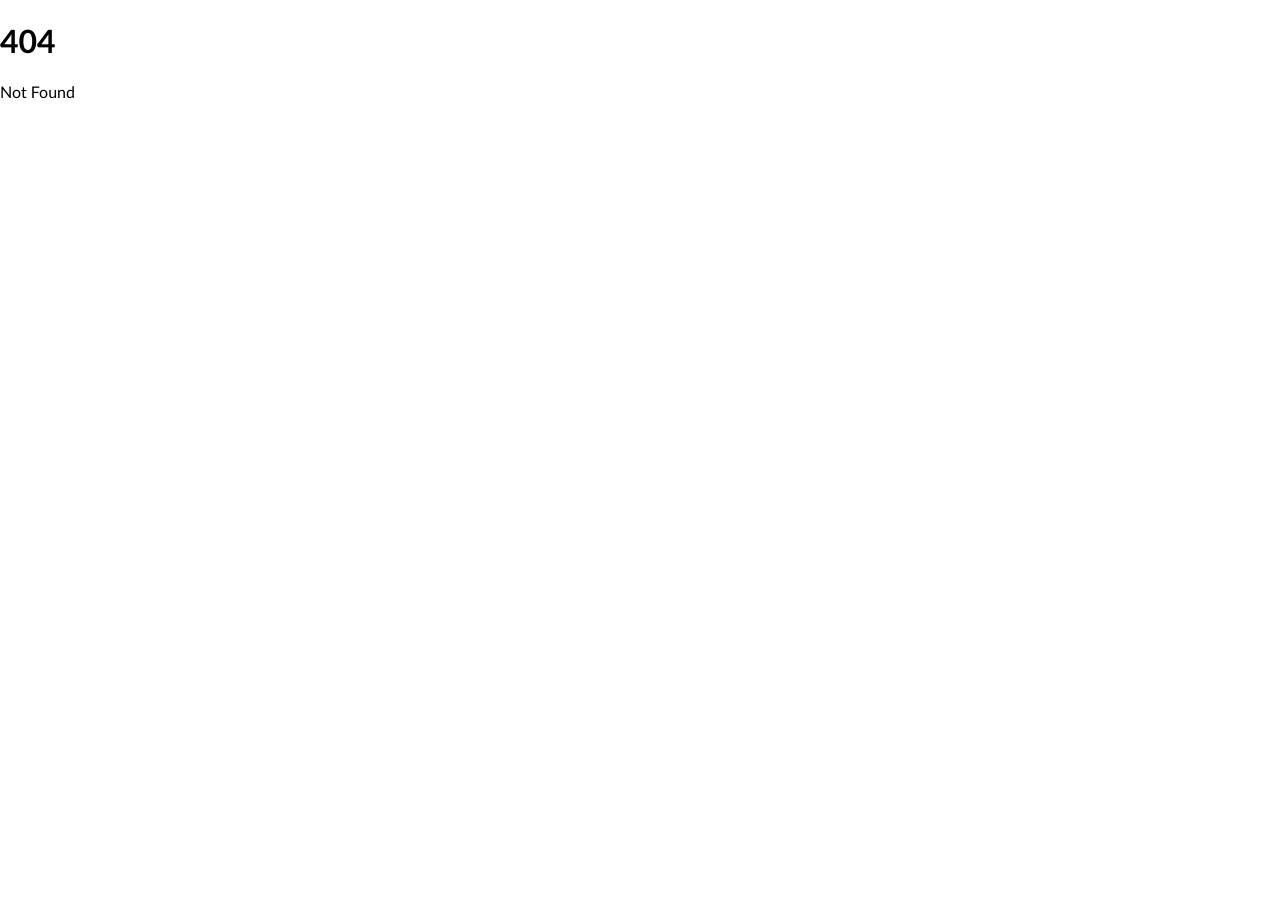
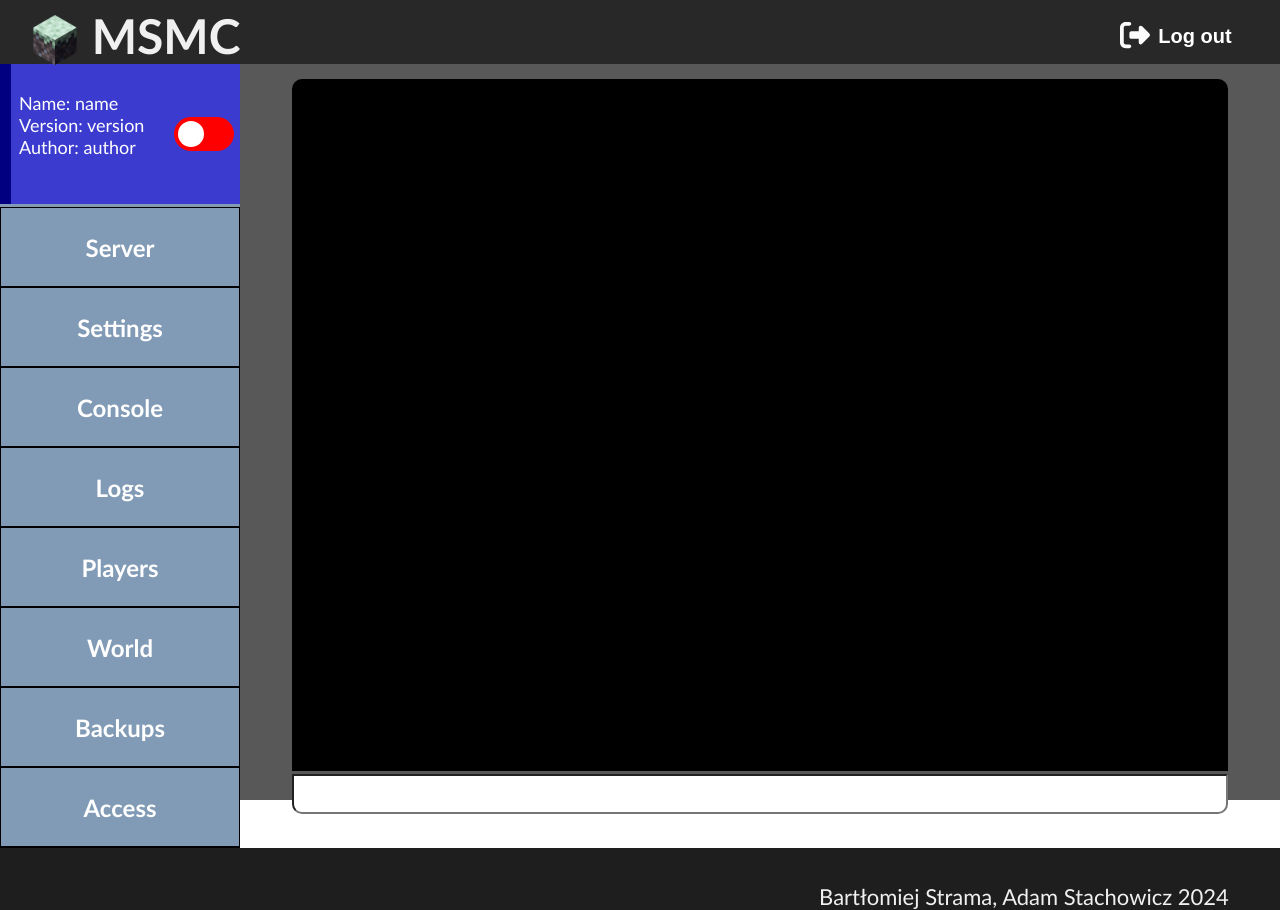
Before and after one commit to BadClup/MSMC, a SvelteKit app in the folder frontend/: page /configuration/console in a window 1280 px wide. Before the commit this address had no page. Before the commit the page ends 800 px from the top, so only its background shows below. Built offline with nearby package versions, Linux system fonts and the light colour scheme.

Commit message:
Created settings, console and logs

```diff
--- a/frontend/src/routes/configuration/+page.svelte
+++ b/frontend/src/routes/configuration/+page.svelte
@@ -23,14 +23,14 @@
         display: inline-block;
         float: left;
         height: 100%;
-        width: 220px;
+        width: 240px;
     }
 
     #settings{
         display: inline-block;
         box-sizing: border-box;
         height: 100%;
-        width: calc(100% - 220px);
+        width: calc(100% - 240px);
         float: right;
         padding-top: 15px;
         flex: 1;
--- /dev/null
+++ b/frontend/src/routes/configuration/console/+page.svelte
@@ -0,0 +1,78 @@
+<script lang="ts">
+    import Top from "$lib/components/Top.svelte";
+    import Footer from "$lib/components/Footer.svelte";
+    import OptionsList from "./../optionsList.svelte";
+</script>
+<style>
+    #container{
+        display: flex;
+        flex-direction: column;
+        height: 100vh;
+        box-sizing: border-box;
+        padding: 0;
+        background-color: rgb(88, 88, 88);
+        color: white;
+    }
+
+    #container2{
+        width: 100%;
+        flex: 1;
+    }
+
+    #listContainer{
+        display: inline-block;
+        float: left;
+        height: 100%;
+        width: 240px;
+    }
+
+    #consoleContainer{
+        display: inline-block;
+        box-sizing: border-box;
+        height: 100%;
+        width: calc(100% - 240px);
+        float: right;
+        padding-top: 15px;
+        flex: 1;
+    }
+
+    #consoleHistory{
+        display: inline-block;
+        box-sizing: border-box;
+        width: 90%;
+        height: 90%;
+        border-radius: 10px 10px 0 0;
+        margin-left: 5%;
+        background-color: black;
+    }
+
+    input{
+        display: inline-block;
+        box-sizing: border-box;
+        width: 90%;
+        height: 40px;
+        border-radius: 0 0 10px 10px;
+        margin-left: 5%;
+        font-size: 16px;
+        padding-left: 10px;
+    }
+
+    input:focus{
+        outline: none;
+    }
+
+</style>
+
+<div id="container">
+    <Top logout={true}/>
+    <div id="container2">
+        <div id="listContainer">
+            <OptionsList name={"name"} version={"version"} author={"author"}/>
+        </div>
+        <div id="consoleContainer">
+            <div id="consoleHistory"></div>
+            <input type="text" autofocus spellcheck="false">
+        </div>
+    </div>
+    <Footer/>
+</div>
--- /dev/null
+++ b/frontend/src/routes/configuration/logs/+page.svelte
@@ -0,0 +1,63 @@
+<script lang="ts">
+    import Top from "$lib/components/Top.svelte";
+    import Footer from "$lib/components/Footer.svelte";
+    import OptionsList from "./../optionsList.svelte";
+</script>
+<style>
+    #container{
+        display: flex;
+        flex-direction: column;
+        height: 100vh;
+        box-sizing: border-box;
+        padding: 0;
+        background-color: rgb(88, 88, 88);
+        color: white;
+    }
+
+    #container2{
+        width: 100%;
+        flex: 1;
+    }
+
+    #listContainer{
+        display: inline-block;
+        float: left;
+        height: 100%;
+        width: 240px;
+    }
+
+    #logsContainer{
+        display: inline-block;
+        box-sizing: border-box;
+        height: 100%;
+        width: calc(100% - 240px);
+        float: right;
+        flex: 1;
+    }
+
+    #logs{
+        display: inline-block;
+        box-sizing: border-box;
+        width: 96%;
+        height: 92%;
+        margin-top: 2%;
+        margin-left: 2%;
+        padding: 10px 16px;
+        border-radius: 12px 12px 12px 12px;
+        background-color: rgb(13, 13, 13);
+        border: solid 4px rgb(60, 60, 60);
+    }
+</style>
+
+<div id="container">
+    <Top logout={true}/>
+    <div id="container2">
+        <div id="listContainer">
+            <OptionsList name={"name"} version={"version"} author={"author"}/>
+        </div>
+        <div id="logsContainer">
+            <div id="logs">Logs</div>
+        </div>
+    </div>
+    <Footer/>
+</div>
--- a/frontend/src/routes/configuration/optionsList.svelte
+++ b/frontend/src/routes/configuration/optionsList.svelte
@@ -8,19 +8,10 @@
     #optionsList{
         display: inline-block;
         box-sizing: border-box;
-        width: 220px;
+        width: 240px;
         height: 100%;
         padding: 0;
         background-color: rgb(129, 155, 182);
-    }
-
-    #statusMargin{
-        height: 100%;
-        width: 11px;
-        background-color: navy;
-        box-sizing: border-box;
-        display: inline-block;
-        margin: 0;
     }
 
     #statusContainer{
@@ -33,7 +24,17 @@
         text-align: left;
     }
 
+    #statusMargin{
+        height: 100%;
+        width: 11px;
+        background-color: navy;
+        box-sizing: border-box;
+        display: inline-block;
+        margin: 0;
+    }
+
     #status{
+        height: 100%;
         display: inline-block;
         box-sizing: border-box;
         text-align: left;
@@ -41,6 +42,17 @@
         bottom: 50px;
         margin: 0;
         padding-left: 4px;
+        font-size: 18px;
+    }
+
+    #switchContainer{
+        display: block;
+        height: 100%;
+        width: 60px;
+        text-align: right;
+        float: right;
+        padding-top: 53px;
+        padding-right: 6px;
     }
 
     ul{
@@ -86,8 +98,8 @@
             Name: {name}<br>
             Version: {version}<br>
             Author: {author}
-            <Switch/>
         </div>
+        <div id="switchContainer"><Switch/></div>
     </div>
     <ul>
         <li><a href="/configuration">Server</a></li><br>
--- a/frontend/src/routes/configuration/settings/+page.svelte
+++ b/frontend/src/routes/configuration/settings/+page.svelte
@@ -24,14 +24,14 @@
         display: inline-block;
         float: left;
         height: 100%;
-        width: 220px;
+        width: 240px;
     }
 
     #settings{
         display: inline-block;
         box-sizing: border-box;
         height: 100%;
-        width: calc(100% - 220px);
+        width: calc(100% - 240px);
         float: right;
         padding-top: 15px;
         flex: 1;
@@ -48,21 +48,33 @@
     .option{
         box-sizing: border-box;
         width: 320px;
-        height: 50px;
+        height: 56px;
         margin-left: 50px;
         background-color: rgb(48, 48, 48);
+    }
+
+    .textContainer{
+        display: inline-block;
+        float: left;
+        padding: 13px;
+        font-size: 24px;
         color: white;
-        font-size: 22px;
     }
 
     .switchContainer{
-        padding: 8px;
+        margin: 11px;
         float: right;
     }
 
-    .textContainer{
-        padding: 10px;
-        float: left;
+    .input{
+        box-sizing: border-box;
+        width: 70px;
+        height: 28px;
+        float: right;
+        margin-top: 14px;
+        margin-right: 13px;
+        padding-left: 6px;
+        font-size: 16px;
     }
 </style>
 
@@ -80,7 +92,7 @@
             </div><br>
             <div class="option">
                 <div class="textContainer">Option 2</div>
-                <div class="switchContainer"><Switch/></div>
+                <input class="input" name="inpu1" type="number" step="1" min="1" max="10" value="1">
             </div>
         </div>
     </div>
--- a/frontend/src/routes/login/Login.svelte
+++ b/frontend/src/routes/login/Login.svelte
@@ -73,7 +73,7 @@
     #pause{
         font-size: 26px;
         font-weight: bolder;
-        color: rgb(38, 190, 7);
+        color: rgb(34, 196, 2);
         margin:auto;
         padding-left: 6px;
         margin-top: 6px;
@@ -116,6 +116,6 @@
         </form>
     </div>
     <img src={logo} alt="Logo isn't working"><br>
-    <a href="">Help, I cannot log in</a><br>
+    <a href="../login">Help, I cannot log in</a><br>
     <a href="../servers">Skip</a>
 </div>
```
